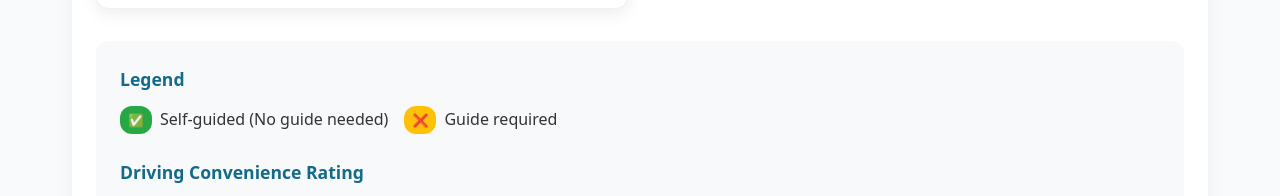
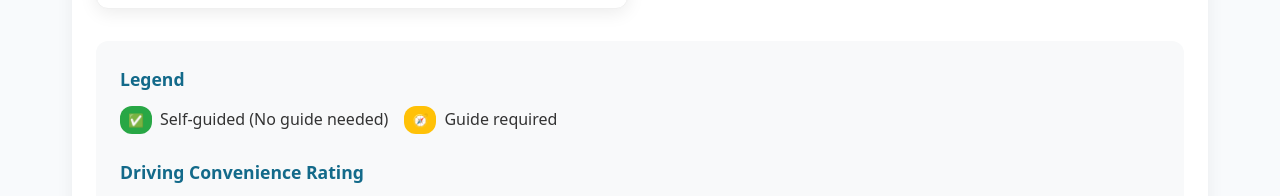
Before and after one commit to uaresoclever/non-pro-traveller, a React (Vite) app: page / in a window 1280 px wide. Shown: the part 3498-3694 px from the top of the page. Built offline with nearby package versions, Linux system fonts and the light colour scheme.

Commit message:
Update legend to match new compass icon
- Changed legend from ❌ to 🧭 for guide required
- Now matches the updated trail card badges
- Maintains consistency across all UI elements

```diff
--- a/src/components/TrailGrid.jsx
+++ b/src/components/TrailGrid.jsx
@@ -35,7 +35,7 @@ const TrailGrid = () => {
               <span>{t('Self-guided (No guide needed)', '自助式（無需嚮導）', 'セルフガイド（ガイド不要）')}</span>
             </div>
             <div className="legend-item">
-              <span className="legend-badge guide">❌</span>
+              <span className="legend-badge guide">🧭</span>
               <span>{t('Guide required', '需要嚮導', 'ガイド必要')}</span>
             </div>
           </div>
```
Also changed, not shown: 2 other files (tests, documents, lock files or other folders).
